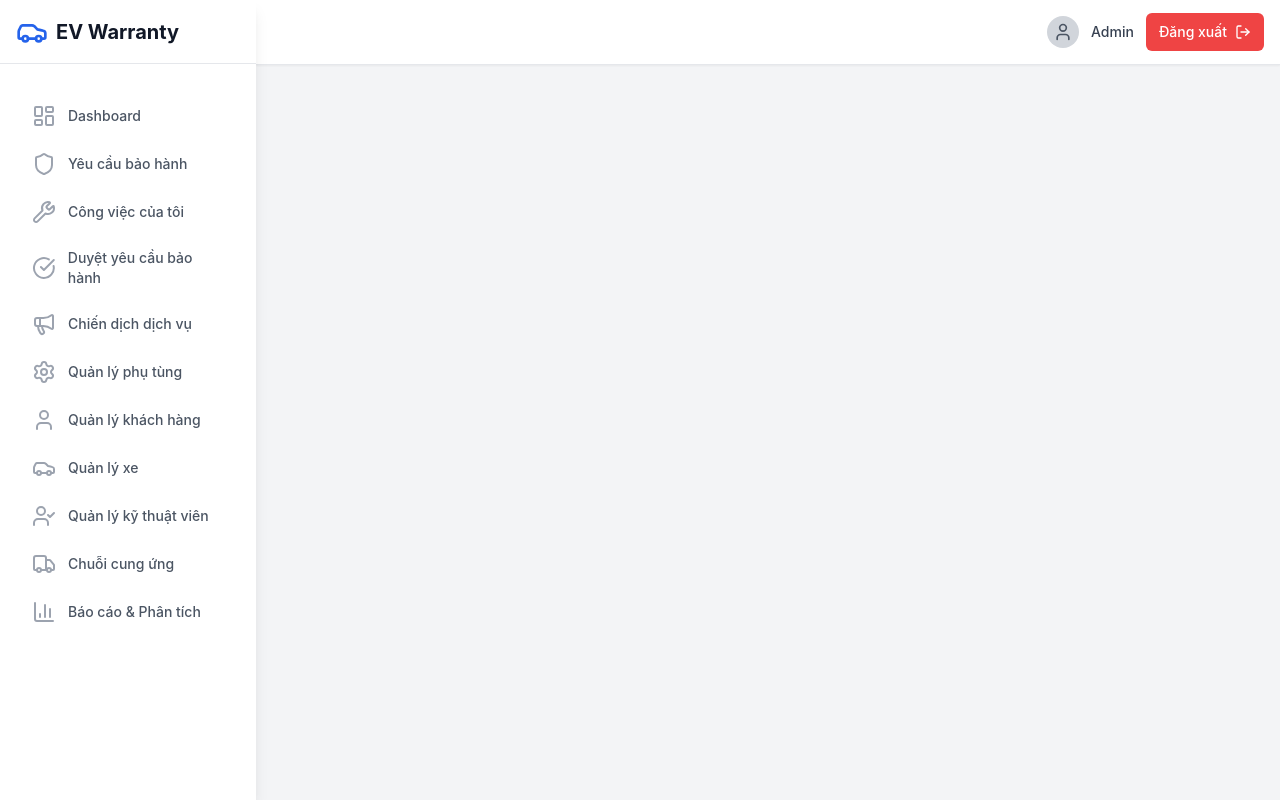
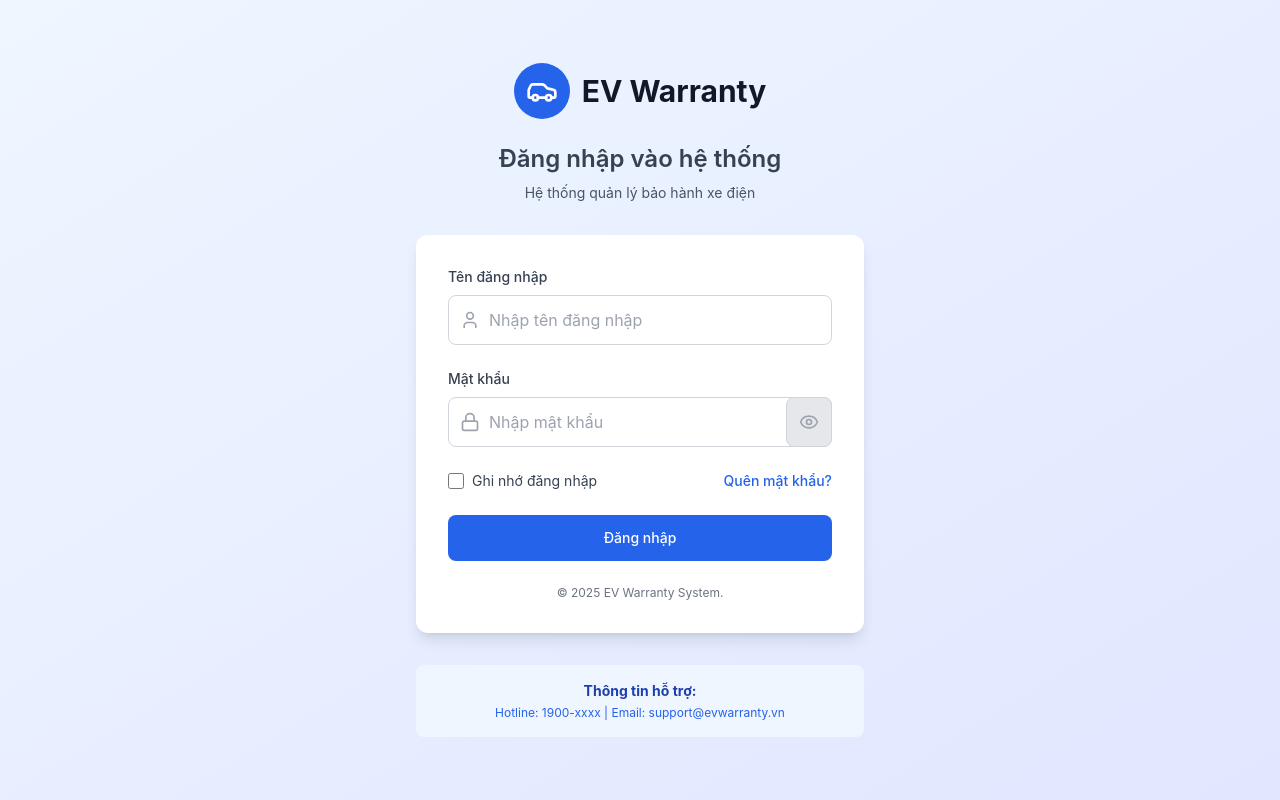
Before and after one commit to nghiatran149/SWP-FE-FA25, a React (Vite) app in the folder SWP-FA25/: page /login in a window 1280 px wide. Built offline with nearby package versions, Linux system fonts and the light colour scheme.

Commit message:
Adding UI: Login

```diff
--- a/SWP-FA25/src/App.jsx
+++ b/SWP-FA25/src/App.jsx
@@ -3,6 +3,7 @@ import './App.css';
 import { BrowserRouter as Router, Routes, Route } from 'react-router-dom';
 import Layout from './components/Layout';
 import Dashboard from './pages/Dashboard';
+import Login from './pages/Login';
 
 // SC (Service Center)
 import WarrantyClaims from './pages/sc/WarrantyClaims';
@@ -21,6 +22,9 @@ import Reports from './pages/evm/Reports';
 function App() {
   return (
     <Router>
+      <Routes>
+        <Route path="/login" element={<Login />} />
+        <Route path="/*" element={
           <Layout>
             <Routes>
               <Route path="/" element={<Dashboard />} />
@@ -36,6 +40,8 @@ function App() {
               <Route path="/reports" element={<Reports />} />
             </Routes>
           </Layout>
+        } />
+      </Routes>
     </Router>
   );
 }
--- /dev/null
+++ b/SWP-FA25/src/pages/Login.jsx
@@ -0,0 +1,237 @@
+import React, { useState } from 'react';
+import { Car, Eye, EyeOff, Lock, User } from 'lucide-react';
+
+const Login = () => {
+  const [formData, setFormData] = useState({
+    username: '',
+    password: ''
+  });
+  const [showPassword, setShowPassword] = useState(false);
+  const [errors, setErrors] = useState({});
+  const [isLoading, setIsLoading] = useState(false);
+
+  const handleInputChange = (e) => {
+    const { name, value } = e.target;
+    setFormData(prev => ({
+      ...prev,
+      [name]: value
+    }));
+    // Clear error when user starts typing
+    if (errors[name]) {
+      setErrors(prev => ({
+        ...prev,
+        [name]: ''
+      }));
+    }
+  };
+
+  const validateForm = () => {
+    const newErrors = {};
+
+    if (!formData.username.trim()) {
+      newErrors.username = 'Vui lòng nhập tên đăng nhập';
+    }
+
+    if (!formData.password) {
+      newErrors.password = 'Vui lòng nhập mật khẩu';
+    } else if (formData.password.length < 6) {
+      newErrors.password = 'Mật khẩu phải có ít nhất 6 ký tự';
+    }
+
+    return newErrors;
+  };
+
+  const handleSubmit = async (e) => {
+    e.preventDefault();
+
+    const newErrors = validateForm();
+    if (Object.keys(newErrors).length > 0) {
+      setErrors(newErrors);
+      return;
+    }
+
+    setIsLoading(true);
+
+    try {
+      // Simulate API call
+      await new Promise(resolve => setTimeout(resolve, 1500));
+
+      // Here you would typically make an API call to authenticate
+      console.log('Login attempt:', formData);
+
+      // Redirect to dashboard or handle successful login
+      // window.location.href = '/';
+
+    } catch (error) {
+      setErrors({
+        submit: 'Đăng nhập thất bại. Vui lòng kiểm tra lại thông tin.'
+      });
+    } finally {
+      setIsLoading(false);
+    }
+  };
+
+  return (
+    <div className="min-h-screen bg-gradient-to-br from-blue-50 to-indigo-100 flex items-center justify-center py-12 px-4 sm:px-6 lg:px-8">
+      <div className="max-w-md w-full space-y-8">
+        {/* Header */}
+        <div className="text-center">
+          <div className="flex justify-center items-center space-x-3 mb-6">
+            <div className="bg-blue-600 p-3 rounded-full">
+              <Car className="h-8 w-8 text-white" />
+            </div>
+            <h1 className="text-3xl font-bold text-gray-900">EV Warranty</h1>
+          </div>
+          <h2 className="text-2xl font-semibold text-gray-700">
+            Đăng nhập vào hệ thống
+          </h2>
+          <p className="mt-2 text-sm text-gray-600">
+            Hệ thống quản lý bảo hành xe điện
+          </p>
+        </div>
+
+        {/* Login Form */}
+        <div className="bg-white rounded-xl shadow-lg p-8">
+          <form className="space-y-6" onSubmit={handleSubmit}>
+            {/* Username Field */}
+            <div>
+              <label htmlFor="username" className="block text-sm font-medium text-gray-700 mb-2">
+                Tên đăng nhập
+              </label>
+              <div className="relative">
+                <div className="absolute inset-y-0 left-0 pl-3 flex items-center pointer-events-none">
+                  <User className="h-5 w-5 text-gray-400" />
+                </div>
+                <input
+                  id="username"
+                  name="username"
+                  type="text"
+                  value={formData.username}
+                  onChange={handleInputChange}
+                  className={`block w-full pl-10 pr-3 py-3 border rounded-lg focus:ring-2 focus:ring-blue-500 focus:border-blue-500 transition-colors ${
+                    errors.username
+                      ? 'border-red-300 focus:ring-red-500 focus:border-red-500'
+                      : 'border-gray-300'
+                  }`}
+                  placeholder="Nhập tên đăng nhập"
+                />
+              </div>
+              {errors.username && (
+                <p className="mt-1 text-sm text-red-600">{errors.username}</p>
+              )}
+            </div>
+
+            {/* Password Field */}
+            <div>
+              <label htmlFor="password" className="block text-sm font-medium text-gray-700 mb-2">
+                Mật khẩu
+              </label>
+              <div className="relative">
+                <div className="absolute inset-y-0 left-0 pl-3 flex items-center pointer-events-none">
+                  <Lock className="h-5 w-5 text-gray-400" />
+                </div>
+                <input
+                  id="password"
+                  name="password"
+                  type={showPassword ? 'text' : 'password'}
+                  value={formData.password}
+                  onChange={handleInputChange}
+                  className={`block w-full pl-10 pr-12 py-3 border rounded-lg focus:ring-2 focus:ring-blue-500 focus:border-blue-500 transition-colors ${
+                    errors.password
+                      ? 'border-red-300 focus:ring-red-500 focus:border-red-500'
+                      : 'border-gray-300'
+                  }`}
+                  placeholder="Nhập mật khẩu"
+                />
+                <button
+                  type="button"
+                  onClick={() => setShowPassword(!showPassword)}
+                  className="absolute bg-gray-200 border border-gray-300 inset-y-0 right-0 pr-3 pl-3 flex items-center"
+                >
+                  {showPassword ? (
+                    <EyeOff className="h-5 w-5 text-gray-400 hover:text-gray-600" />
+                  ) : (
+                    <Eye className="h-5 w-5 text-gray-400 hover:text-gray-600" />
+                  )}
+                </button>
+              </div>
+              {errors.password && (
+                <p className="mt-1 text-sm text-red-600">{errors.password}</p>
+              )}
+            </div>
+
+            {/* Remember Me */}
+            <div className="flex items-center justify-between">
+              <div className="flex items-center">
+                <input
+                  id="remember-me"
+                  name="remember-me"
+                  type="checkbox"
+                  className="h-4 w-4 text-blue-600 focus:ring-blue-500 border-gray-300 rounded"
+                />
+                <label htmlFor="remember-me" className="ml-2 block text-sm text-gray-700">
+                  Ghi nhớ đăng nhập
+                </label>
+              </div>
+              <div className="text-sm">
+                <a href="#" className="font-medium text-blue-600 hover:text-blue-500 transition-colors">
+                  Quên mật khẩu?
+                </a>
+              </div>
+            </div>
+
+            {/* Submit Error */}
+            {errors.submit && (
+              <div className="bg-red-50 border border-red-200 rounded-lg p-3">
+                <p className="text-sm text-red-600">{errors.submit}</p>
+              </div>
+            )}
+
+            {/* Submit Button */}
+            <div>
+              <button
+                type="submit"
+                disabled={isLoading}
+                className={`group relative w-full flex justify-center py-3 px-4 border border-transparent text-sm font-medium rounded-lg text-white transition-colors ${
+                  isLoading
+                    ? 'bg-gray-400 cursor-not-allowed'
+                    : 'bg-blue-600 hover:bg-blue-700 focus:outline-none focus:ring-2 focus:ring-offset-2 focus:ring-blue-500'
+                }`}
+              >
+                {isLoading ? (
+                  <div className="flex items-center">
+                    <div className="animate-spin rounded-full h-4 w-4 border-b-2 border-white mr-2"></div>
+                    Đang đăng nhập...
+                  </div>
+                ) : (
+                  'Đăng nhập'
+                )}
+              </button>
+            </div>
+          </form>
+
+          {/* Footer */}
+          <div className="mt-6 text-center">
+            <p className="text-xs text-gray-500">
+              © 2025 EV Warranty System.
+            </p>
+          </div>
+        </div>
+
+        {/* Additional Info */}
+        <div className="text-center">
+          <div className="bg-blue-50 rounded-lg p-4">
+            <p className="text-sm text-blue-800">
+              <strong>Thông tin hỗ trợ:</strong>
+            </p>
+            <p className="text-xs text-blue-600 mt-1">
+              Hotline: 1900-xxxx | Email: support@evwarranty.vn
+            </p>
+          </div>
+        </div>
+      </div>
+    </div>
+  );
+};
+
+export default Login;
```
Lines whose indentation alone changed are shown as unchanged.
